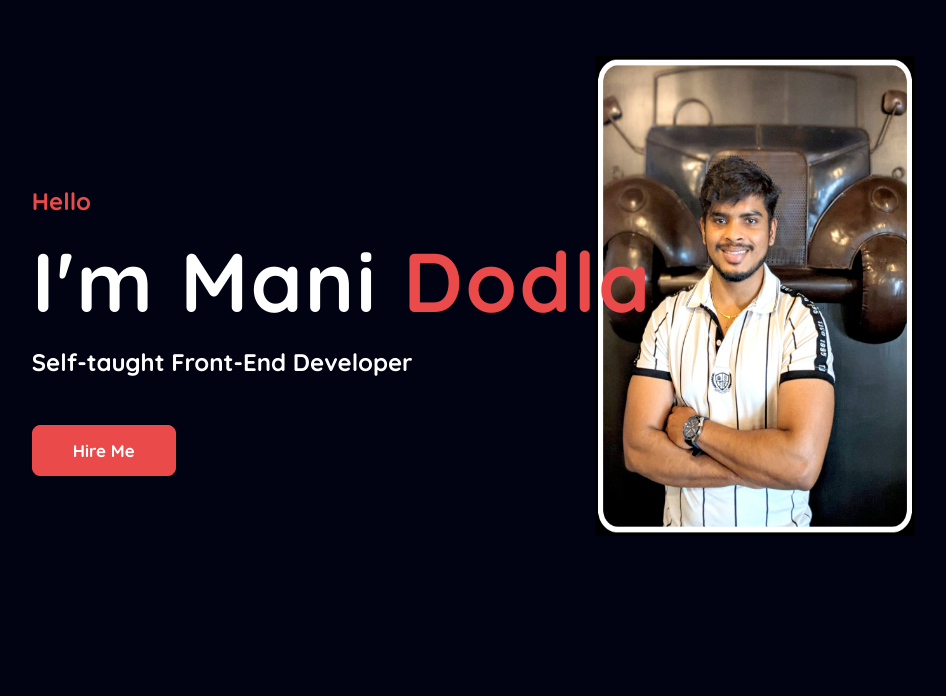
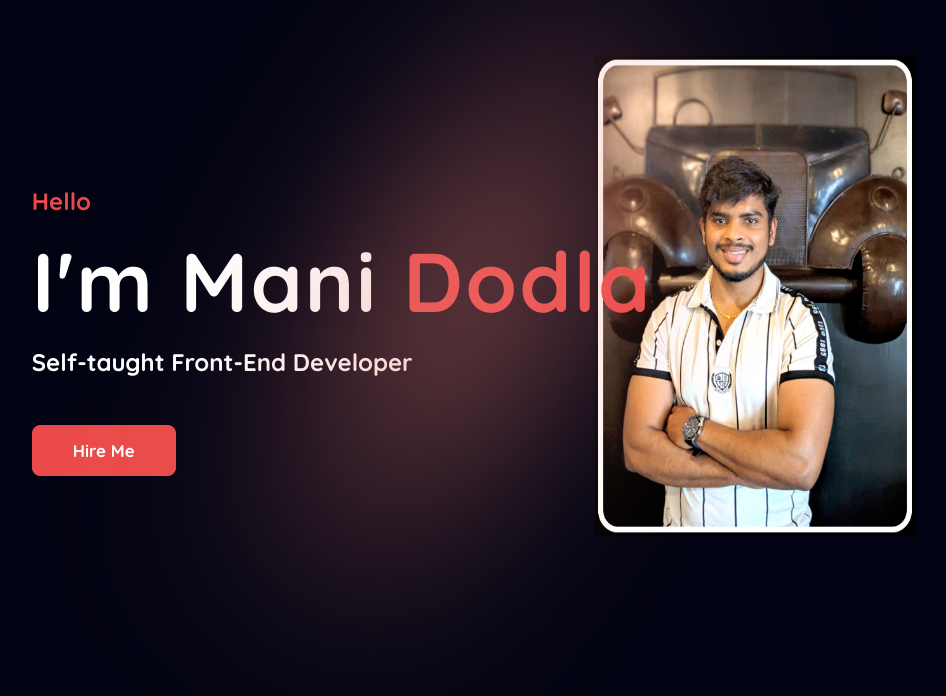
Before and after one commit to spraymachine/port, a plain HTML site: page index.html in a window 1280 px wide. Shown: the part 104-800 px from the top of the page, without its empty margins (173-1119 px from the left). Drawn offline with nearby package versions, Linux system fonts and the light colour scheme.

Commit message:
added blob and keyfames

```diff
--- a/style.css
+++ b/style.css
@@ -430,3 +430,40 @@ footer p{
     letter-spacing: 1px;
 
 }
+
+#blob{
+    background-color: black;
+    height: 200px;
+    aspect-ratio: 1;
+
+    position: absolute;
+    left: 50%;
+    top:50%;
+    translate: -50% -50%;
+    border-radius: 50%;
+    background: linear-gradient(
+        to right,
+        rgb(255, 146, 127),
+        rgb(216, 112, 112)
+    );
+    animation: rotate 20s infinite;
+    filter: blur(100px);
+
+}
+
+
+@keyframes rotate {
+    from{
+        rotate: 0deg;
+    }
+
+    50%{
+        scale: 1 1.5;
+    }
+
+    to{
+        rotate: 360deg;
+    }
+
+
+}
```
